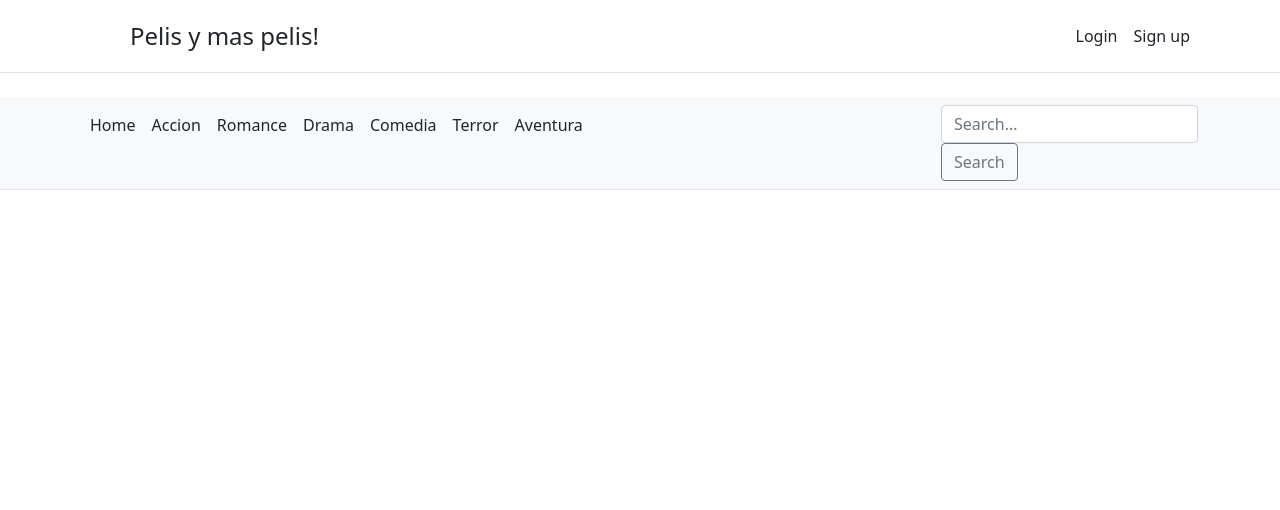
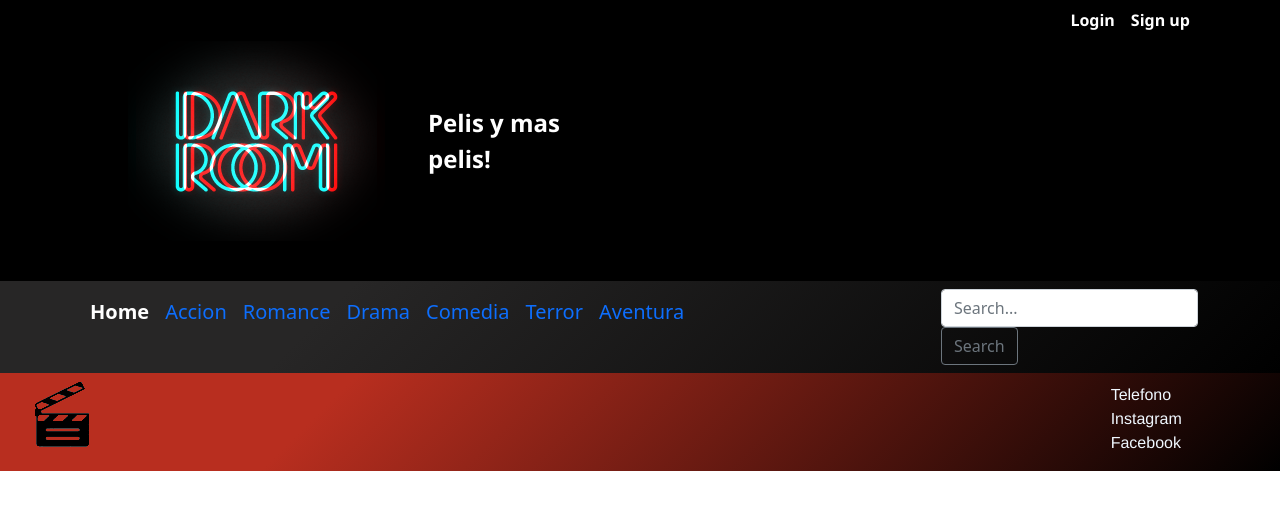
Before and after one commit to ConstanzaCanet/JavaScriptDos, a plain HTML site: page categorias/accion.html in a window 1280 px wide. Drawn offline with nearby package versions, Linux system fonts and the light colour scheme.

Commit message:
commiteando

```diff
--- a/categorias/accion.html
+++ b/categorias/accion.html
@@ -7,30 +7,32 @@
     <title>Document</title>
 
     <link href="https://cdn.jsdelivr.net/npm/bootstrap@5.0.2/dist/css/bootstrap.min.css" rel="stylesheet" integrity="sha384-EVSTQN3/azprG1Anm3QDgpJLIm9Nao0Yz1ztcQTwFspd3yD65VohhpuuCOmLASjC" crossorigin="anonymous">
+    <!--CSS LINK-->
+    <link rel="stylesheet" href="../style.css">
 </head>
 <body>
-    <header class="py-3 mb-4 border-bottom">
+  <header class="  cabeza">
     <div class="container d-flex flex-wrap justify-content-center">
-          <a href="/" class="d-flex align-items-center mb-3 mb-lg-0 me-lg-auto text-dark text-decoration-none">
-            <svg class="bi me-2" width="40" height="32"><use xlink:href="#bootstrap"/></svg>
-            <span class="fs-4">Pelis y mas pelis!</span>
+      <a href="../index.html" class="d-flex align-items-center mb-3 mb-lg-0 me-lg-auto text-decoration-none">
+        <img src="../images/pelis.png" style="margin: 2%;">
+        <span class="fs-4 title">Pelis y mas pelis!</span>
       </a>
-          <ul class="nav">
-            <li class="nav-item"><a href="./loguin.html" class="nav-link link-dark px-2">Login</a></li>
-            <li class="nav-item"><a href="#" class="nav-link link-dark px-2">Sign up</a></li>
+      <ul class="nav navega">
+        <li class="nav-item"><a href="../loguin.html" class="nav-link px-2" style="color: white;">Login</a></li>
+        <li class="nav-item"><a href="../loguin.html" class="nav-link px-2" style="color: white;">Sign up</a></li>
       </ul>
     </div>
   </header>
-      <nav class="py-2 bg-light border-bottom">
+  <nav class="py-2 " style="padding-top: 0%;">
     <div class="container d-flex flex-wrap">
-          <ul class="nav me-auto">
-            <li class="nav-item"><a href="../index.html" class="nav-link link-dark px-2 active" aria-current="page">Home</a></li>
-            <li class="nav-item"><a href="./accion.html" class="nav-link link-dark px-2" id="action">Accion</a></li>
-            <li class="nav-item"><a href="./romance.html" class="nav-link link-dark px-2" id="romance">Romance</a></li>
-            <li class="nav-item"><a href="./drama.html" class="nav-link link-dark px-2" id="drama">Drama</a></li>
-            <li class="nav-item"><a href="./comedia.html" class="nav-link link-dark px-2" id="comedy">Comedia</a></li>
-            <li class="nav-item"><a href="./terror.html" class="nav-link link-dark px-2" id="triller">Terror</a></li>
-            <li class="nav-item"><a href="./aventura.html" class="nav-link link-dark px-2" id="aventura">Aventura</a></li>
+      <ul class="nav me-auto ites">
+        <li class="nav-item"><a href="../index.html" class="nav-link px-2 active home">Home</a></li>
+        <li class="nav-item"><a href="./accion.html" class="nav-link px-2 active" id="action">Accion</a></li>
+        <li class="nav-item"><a href="./romance.html" class="nav-link px-2 active" id="romance">Romance</a></li>
+        <li class="nav-item"><a href="./drama.html" class="nav-link px-2 active" id="drama">Drama</a></li>
+        <li class="nav-item"><a href="./comedia.html" class="nav-link px-2 active" id="comedy">Comedia</a></li>
+        <li class="nav-item"><a href="./terror.html" class="nav-link px-2" id="triller">Terror</a></li>
+        <li class="nav-item"><a href="./aventura.html" class="nav-link px-2" id="aventura">Aventura</a></li>
       </ul>
       <form class="col-12 col-lg-auto mb-3 mb-lg-0">
         <input type="search" class="form-control" placeholder="Search..." aria-label="Search" id="busca">
@@ -39,10 +41,25 @@
     </div>
   </nav>
 
-      <main >
-          <div id="accion1"></div>
+      <main class="container">
+        <div id="accion1" class="row  row-cols-lg-2 row-cols-1 row-cols-sm-2 row-cols-md-4 "></div>
 
       </main>
+
+    <footer class="container-fluid">
+      <div class="row">
+        <div class="col-10">
+          <img src="../images/footer.png" alt="pelisfooter">
+        </div>
+        <div class="col-lg-auto foot">
+         <ul class="puntitos">
+            <li>Telefono</li>
+            <li>Instagram</li>
+            <li>Facebook</li>
+          </ul>
+        </div>
+      </div>
+    </footer>
 
 
 
@@ -69,8 +86,8 @@
             let producto = catafilter()
             producto.forEach(e => {
               ar.innerHTML +=
-              `<div class="card mb-3 container">
-                  <img src=".${e.image}" class="card-img-top img-fluid" alt="...">
+              `<div class="card mb-3 container carta">
+                  <img src=".${e.image}" class="card-img-top img-fluid" alt="${e.title}">
                  <div class="card-body">
                     <h5 class="card-title">${e.title}</h5>
                     <p class="card-text">This is a wider card with supporting text below as a natural lead-in to additional content. This content is a little bit longer.</p>
--- a/categorias/drama.js
+++ b/categorias/drama.js
@@ -17,8 +17,8 @@
             let producto = catafilter()
             producto.forEach(e => {
               ar.innerHTML +=
-              `<div class="card mb-3 container">
-                  <img src=".${e.image}" class="card-img-top img-fluid" alt="...">
+              `<div class="card mb-3 container carta">
+                 <img src=".${e.image}" class="card-img-top img-fluid" alt="${e.title}">
                  <div class="card-body">
                     <h5 class="card-title">${e.title}</h5>
                     <p class="card-text">This is a wider card with supporting text below as a natural lead-in to additional content. This content is a little bit longer.</p>
```
Also changed, not shown: categorias/aventura.html (+38 -21 lines), categorias/comedia.html (+37 -21 lines), categorias/drama.html (+34 -18 lines), categorias/romance.html (+36 -21 lines), categorias/terror.html (+36 -20 lines). Lines whose indentation alone changed are shown as unchanged.
